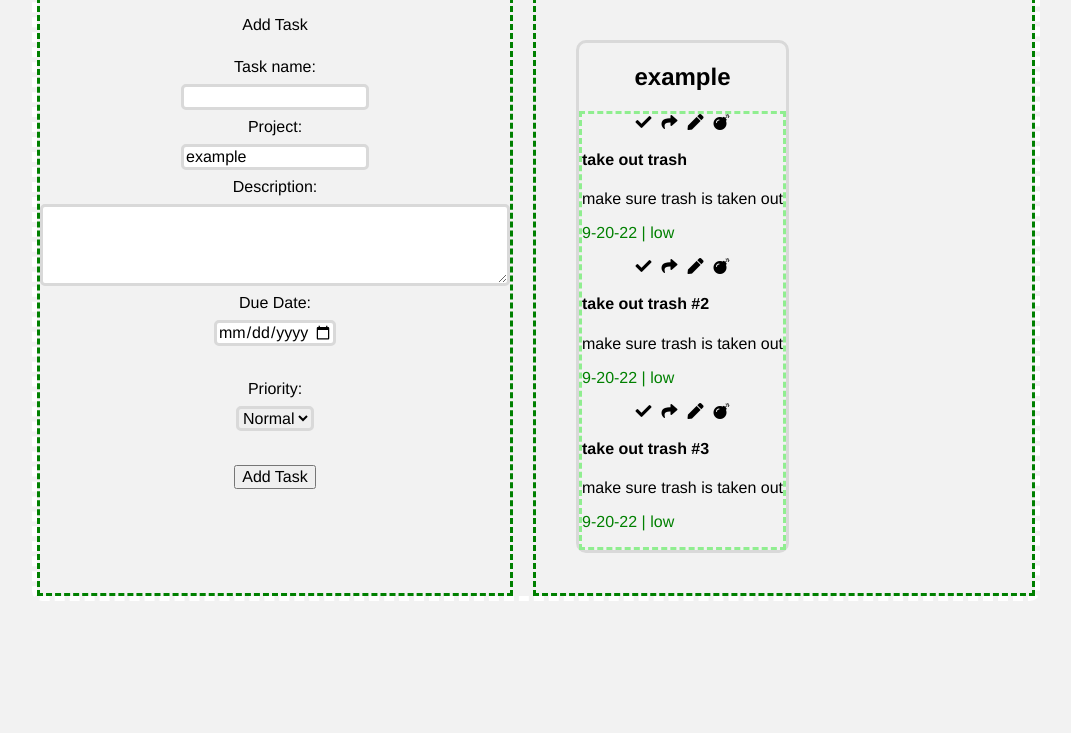
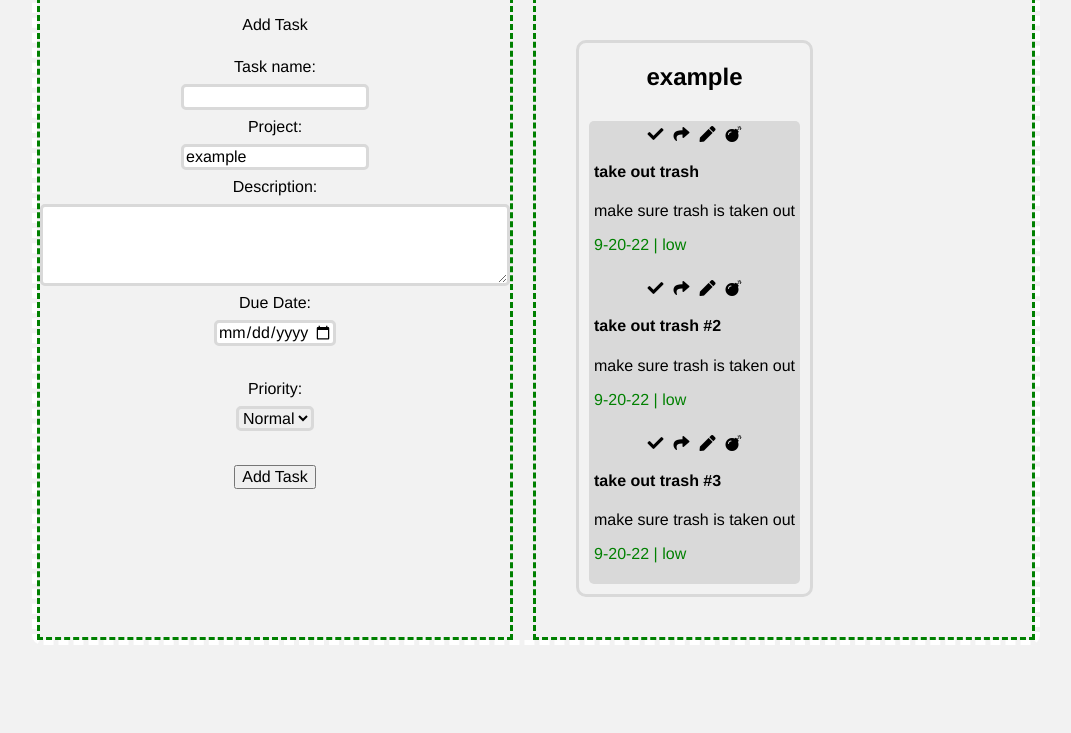
Before and after one commit to threebarber/todo, a plain HTML site: page index.html in a window 1280 px wide. Shown: the part 84-817 px from the top of the page, without its empty margins (104-1175 px from the left). Drawn offline with Linux system fonts and the light colour scheme.

Commit message:
styling updates

```diff
--- a/styles.css
+++ b/styles.css
@@ -77,7 +77,10 @@
  .taskContainer {
     display:flex;
     flex-direction: column;
-    border:dashed lightgreen;
+    margin:10px;
+    background-color: #d9d9d9;
+    border-radius: 5px;
+
  }
 
 
@@ -89,6 +92,7 @@
 }
 
  .taskDiv{
+ padding: 5px;
 }
 
 
```
